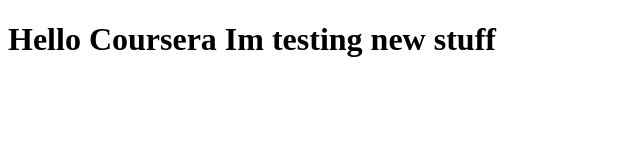
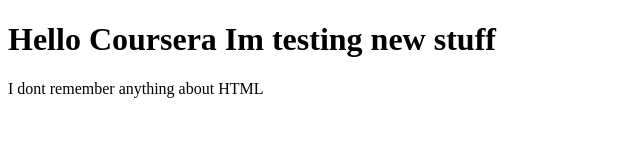
Before and after one commit to jpcg698/CourseraFull, a plain HTML site: page index.html in a window 1280 px wide. Shown: the whole page, without its empty margins (0-640 px from the left). Drawn offline with Linux system fonts and the light colour scheme.

Commit message:
new modifications

```diff
--- a/index.html
+++ b/index.html
@@ -1,9 +1,10 @@
 <!DOCTYPE html>
 <html>
 <head>
-	<title>Hello Coursera</title>
+	<title>Hello Coursera Im not sure what Im doing</title>
 </head>
 <body>
 <h1>Hello Coursera Im testing new stuff</h1>
+I dont remember anything about HTML
 </body>
 </html>
```
